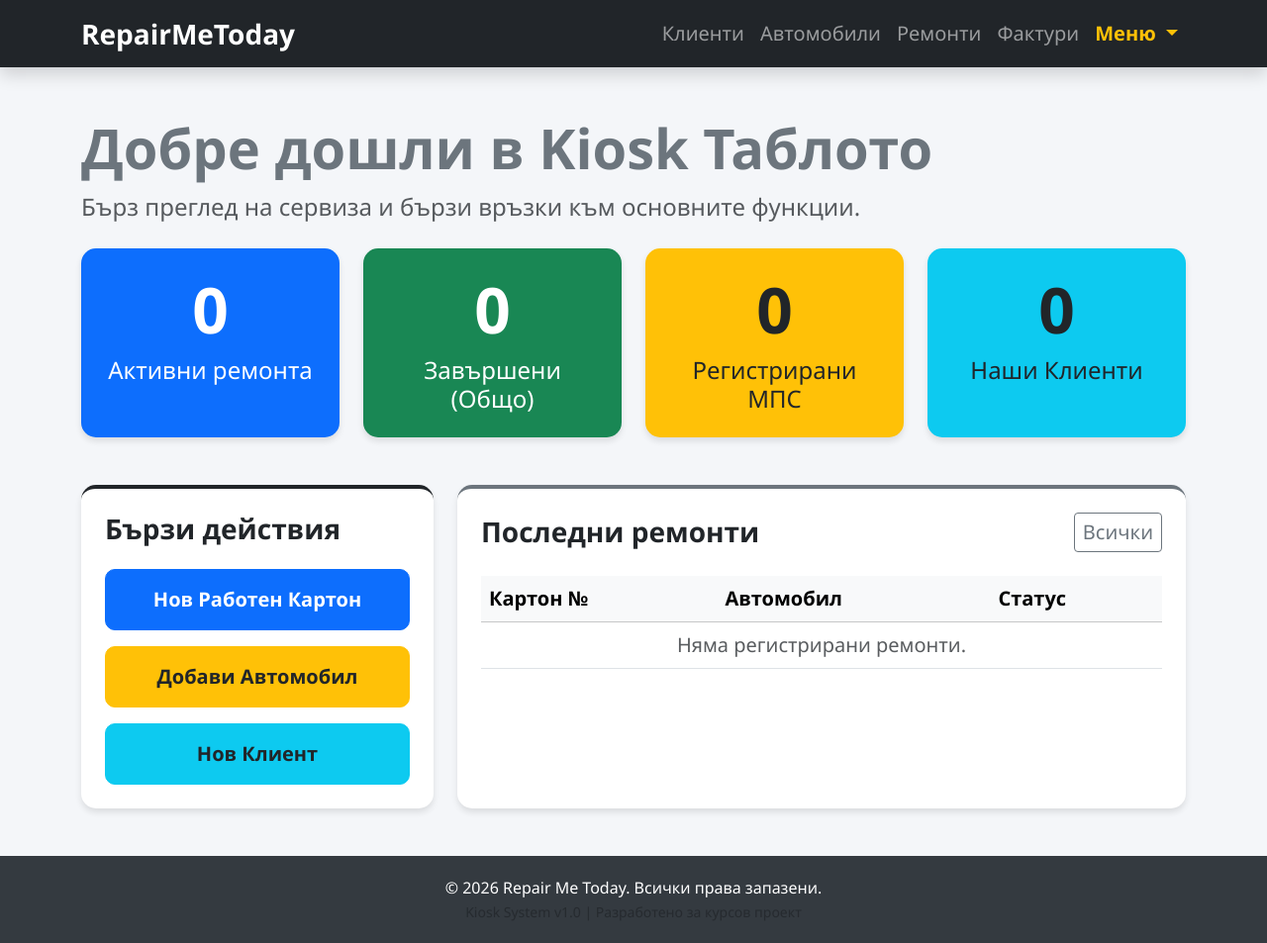
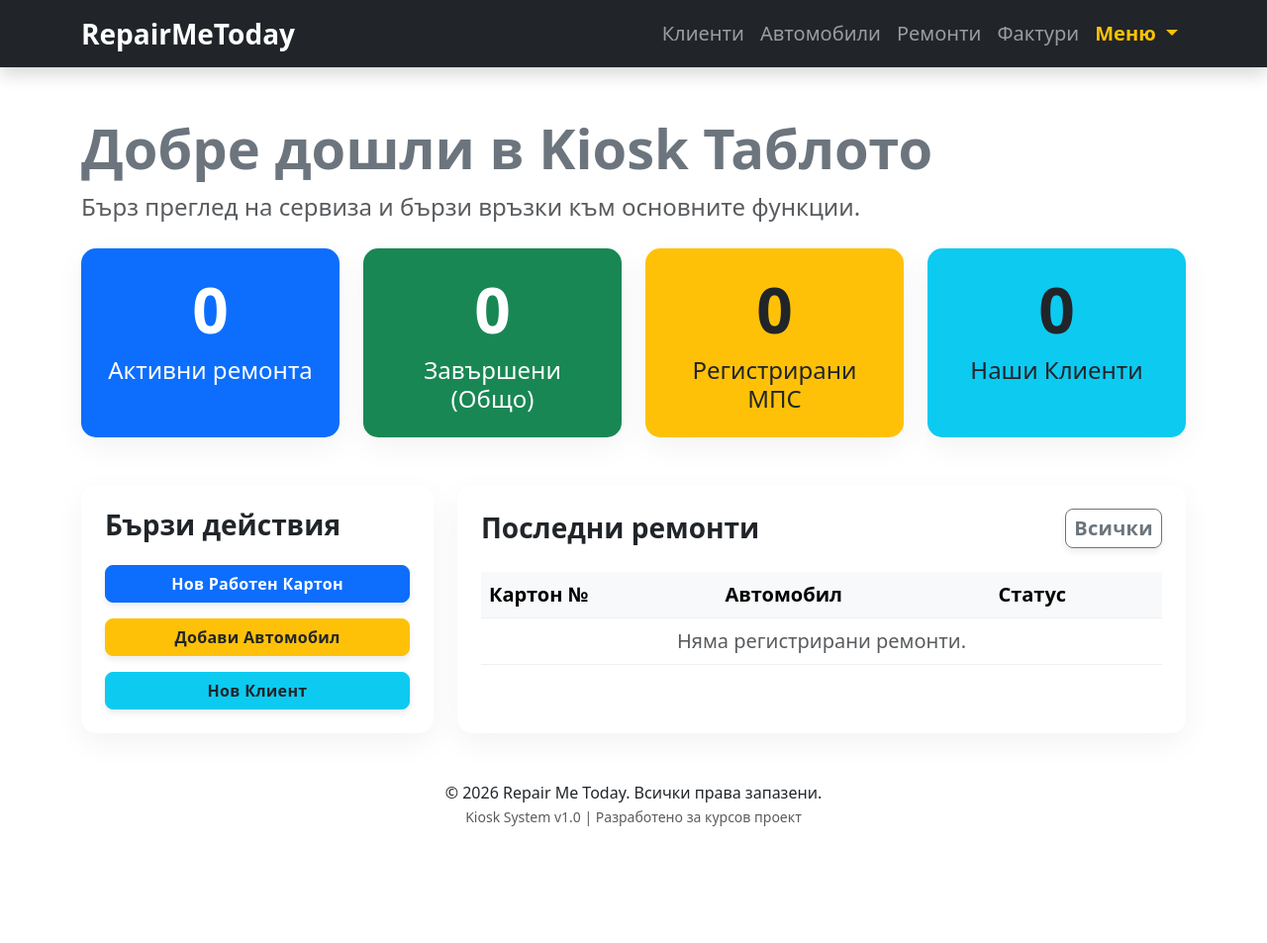
Before and after one commit to Rusen-P-Manev/repair_me_today, a Django app: page / in a window 1280 px wide. Shown: the whole page at 99% size. After the commit the page ends 835 px from the top, so only its background shows below. Run offline with Django 5.2, Linux system fonts and the light colour scheme; data that the repository does not hold is empty.

Commit message:
Aded custom 404 page
Some code refining add some UX/UI toches...

```diff
--- a/common/utils.py
+++ b/common/utils.py
@@ -15,7 +15,6 @@ def calculate_vat(total_amount):
 
 
 def create_repair_archive(job):
-
     parts_data = []
     for part in job.parts.all():
         parts_data.append({
--- a/invoicing/models.py
+++ b/invoicing/models.py
@@ -1,9 +1,7 @@
 from django.db import models
 from common.validators import (
-    validate_eik,
-    validate_tax_id,
-    validate_iban,
-    validate_vat_number,
+    validate_eik, validate_tax_id,
+    validate_iban, validate_vat_number,
 )
 
 
--- a/invoicing/views.py
+++ b/invoicing/views.py
@@ -1,16 +1,14 @@
 from django.shortcuts import render
 from decimal import Decimal
-from .models import Invoice
+from .models import Invoice, ShopProfile
 from django.views import View
 from .forms import InvoiceForm
 from django.contrib import messages
 from repairs.models import RepairJob
 from django.urls import reverse_lazy, reverse
-from common.utils import create_repair_archive
 from django.shortcuts import get_object_or_404, redirect
 from django.views.generic import ListView, CreateView, DetailView
-from .models import ShopProfile
-from common.utils import calculate_vat
+from common.utils import create_repair_archive, calculate_vat
 
 
 class ViewInvoiceList(ListView):
--- a/repairs/models.py
+++ b/repairs/models.py
@@ -1,6 +1,6 @@
 import uuid
+from django.core.validators import MinValueValidator
 from django.db import models
-from django.core.validators import MinValueValidator
 
 
 class PartOrderStatusChoices(models.TextChoices):
--- a/static/css/main.css
+++ b/static/css/main.css
@@ -1,31 +1,46 @@
-body {
-    background-color: #f4f6f9;
-    font-family: 'Segoe UI', Tahoma, Geneva, Verdana, sans-serif;
-    display: flex;
-    flex-direction: column;
-    min-height: 100vh; /* Гарантира, че футерът винаги е долу */
+.card, .kiosk-card {
+    border: none !important;
+    box-shadow: 0 10px 30px rgba(0, 0, 0, 0.05) !important;
+    border-radius: 15px;
+    transition: transform 0.2s ease-in-out, box-shadow 0.2s ease-in-out;
 }
 
-main {
-    flex: 1;
+
+.card:hover {
+    transform: translateY(-3px);
+    box-shadow: 0 15px 35px rgba(0, 0, 0, 0.08) !important;
 }
 
-.footer-custom {
-    background-color: #343a40;
-    color: #ffffff;
-    padding: 20px 0;
-    margin-top: auto;
+
+.form-control, .form-select {
+    border: none !important;
+    background-color: #f4f6f9 !important;
+    box-shadow: inset 0 2px 4px rgba(0, 0, 0, 0.04) !important;
+    border-radius: 10px;
+    padding: 0.75rem 1rem;
+    transition: all 0.2s ease-in-out;
 }
 
-/* Kiosk специфични класове за по-късно */
-.kiosk-btn {
-    padding: 15px 30px;
-    font-size: 1.25rem;
-    border-radius: 10px;
+.form-control:focus, .form-select:focus {
+    background-color: #ffffff !important;
+    box-shadow: 0 0 0 4px rgba(13, 110, 253, 0.15) !important;
+    outline: none;
 }
 
-.kiosk-card {
-    border-radius: 15px;
-    box-shadow: 0 4px 6px rgba(0,0,0,0.1);
-    border: none;
+.btn {
+    border-radius: 8px;
+    font-weight: 600;
+    letter-spacing: 0.3px;
+    box-shadow: 0 4px 6px rgba(0, 0, 0, 0.07);
+    transition: all 0.2s ease;
 }
+
+.btn:hover {
+    transform: translateY(-1px);
+    box-shadow: 0 6px 12px rgba(0, 0, 0, 0.1);
+}
+
+.table> :not(caption)>*>* {
+    border-bottom-width: 1px;
+    border-bottom-color: #f0f0f0;
+}
```
Also changed, not shown: config/settings.py (+5 -2 lines), garage/models.py (+2 -6 lines), repairs/forms.py (+4 -5 lines), repairs/views.py (+12 -14 lines), templates/404.html (added, +18 -0 lines), static/images/404.jpg (added).
